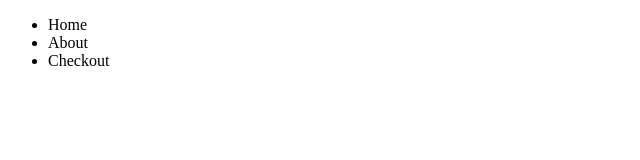
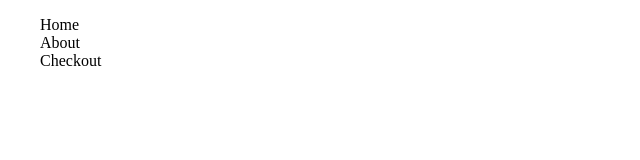
Before and after one commit to TheoKoder/WebServer-Stripe_gateway, a website: page public/index.html in a window 1280 px wide. Shown: the full height of the page, 0-640 px from the left. Drawn offline with Linux system fonts and the light colour scheme.

Commit message:
Version 1 update2

```diff
--- a/public/index.html
+++ b/public/index.html
@@ -3,6 +3,8 @@
   <head>
     <meta name="viewport" width="device-width, initial=1">
     <script src="script.js"></script>
+    <link  href="style.css" rel="stylesheet" type="text/css">
+    <title>WebServer+ Stripe</title>
   </head>
   <body/>
     <nav>
```
